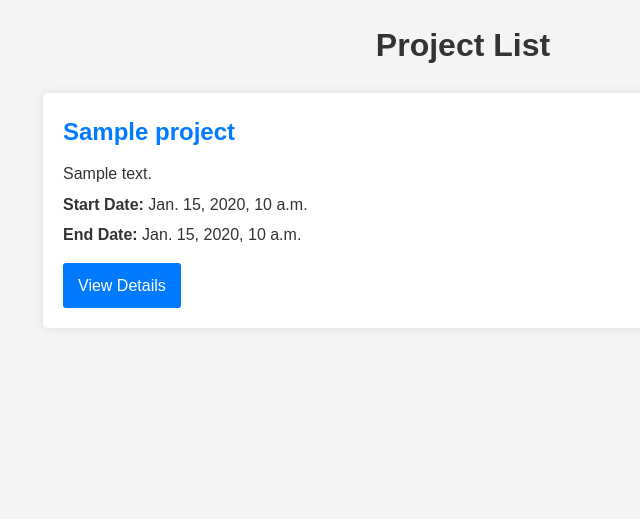
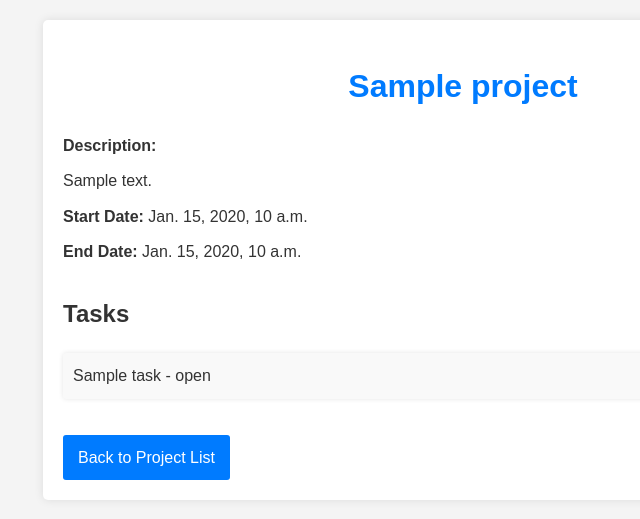
Before and after one commit to burmese-girl/project_management_app, a Django app: template projects/templates/projects/project_detail.html in a window 1280 px wide. Shown: the top 519 px of the page, without its empty margins (177-817 px from the left). Run offline with Django 5.2, Linux system fonts and the light colour scheme; the template is opened without the code that fills it: most values are stand-ins (such as "Sample title", 1, 10 or a date in 2020); parts of the project's set-up code (start-up, migrations or seed data) failed here and were passed over.

Commit message:
project detail ui

```diff
--- /dev/null
+++ b/projects/static/css/project_detail.css
@@ -0,0 +1,72 @@
+/* static/css/style.css */
+
+/* General Styles */
+body {
+    font-family: Arial, sans-serif;
+    background-color: #f4f4f4;
+    color: #333;
+    margin: 0;
+    padding: 0;
+    line-height: 1.6;
+}
+
+.container {
+    max-width: 800px;
+    margin: 20px auto;
+    background-color: #fff;
+    padding: 20px;
+    border-radius: 5px;
+    box-shadow: 0 0 10px rgba(0, 0, 0, 0.1);
+}
+
+/* Heading Styles */
+h1 {
+    text-align: center;
+    color: #007bff;
+    margin-bottom: 20px;
+}
+
+/* Paragraph Styles */
+p {
+    margin: 10px 0;
+    font-size: 16px;
+}
+
+p strong {
+    font-weight: bold;
+}
+
+/* Task List Styles */
+h2 {
+    margin-top: 30px;
+    color: #333;
+}
+
+ul {
+    list-style-type: none;
+    padding: 0;
+}
+
+ul li {
+    background-color: #f9f9f9;
+    margin: 10px 0;
+    padding: 10px;
+    border-radius: 3px;
+    box-shadow: 0 0 5px rgba(0, 0, 0, 0.1);
+}
+
+/* Link Styles */
+a {
+    display: inline-block;
+    margin-top: 20px;
+    padding: 10px 15px;
+    background-color: #007bff;
+    color: #fff;
+    text-decoration: none;
+    border-radius: 3px;
+    transition: background-color 0.3s ease;
+}
+
+a:hover {
+    background-color: #0056b3;
+}
--- a/projects/templates/projects/project_detail.html
+++ b/projects/templates/projects/project_detail.html
@@ -1,4 +1,4 @@
-<!-- templates/projects/project_list.html -->
+<!-- templates/projects/project_detail.html -->
 
 <!DOCTYPE html>
 <html lang="en">
@@ -6,25 +6,29 @@
     {% load static %}
     <meta charset="UTF-8">
     <meta name="viewport" content="width=device-width, initial-scale=1.0">
-    <title>Project List</title>
-    <link rel="stylesheet" href="{% static 'css/style.css' %}">
+    <title>{{ project.name }}</title>
+    <link rel="stylesheet" href="{% static 'css/project_detail.css' %}">
 </head>
 <body>
-    <h1>Project List</h1>
+    <div class="container">
+        <h1>{{ project.name }}</h1>
 
-    <!-- Display each project in the queryset -->
-    <ul>
-        {% for project in object_list %}
-            <li>
-                <h2>{{ project.name }}</h2>
+        <p><strong>Description:</strong></p>
         <p>{{ project.description }}</p>
+
         <p><strong>Start Date:</strong> {{ project.start_date }}</p>
         <p><strong>End Date:</strong> {{ project.end_date }}</p>
-                <a href="{% url 'project_detail' project.pk %}">View Details</a>
-            </li>
+
+        <h2>Tasks</h2>
+        <ul>
+            {% for task in project.tasks.all %}
+                <li>{{ task.name }} - {{ task.status }}</li>
             {% empty %}
-            <li>No projects available.</li>
+                <li>No tasks available for this project.</li>
             {% endfor %}
         </ul>
+
+        <a href="{% url 'project_list' %}">Back to Project List</a>
+    </div>
 </body>
 </html>
```
Lines whose indentation alone changed are shown as unchanged.
